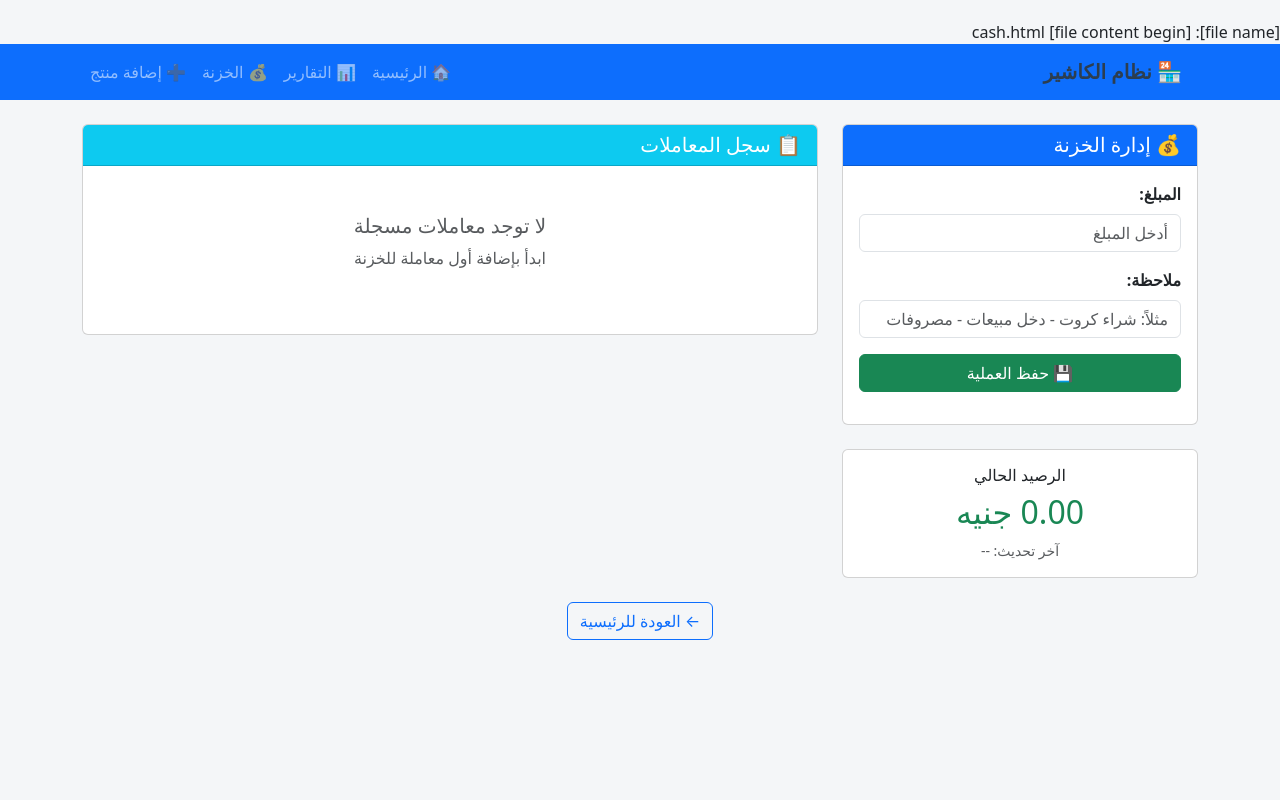
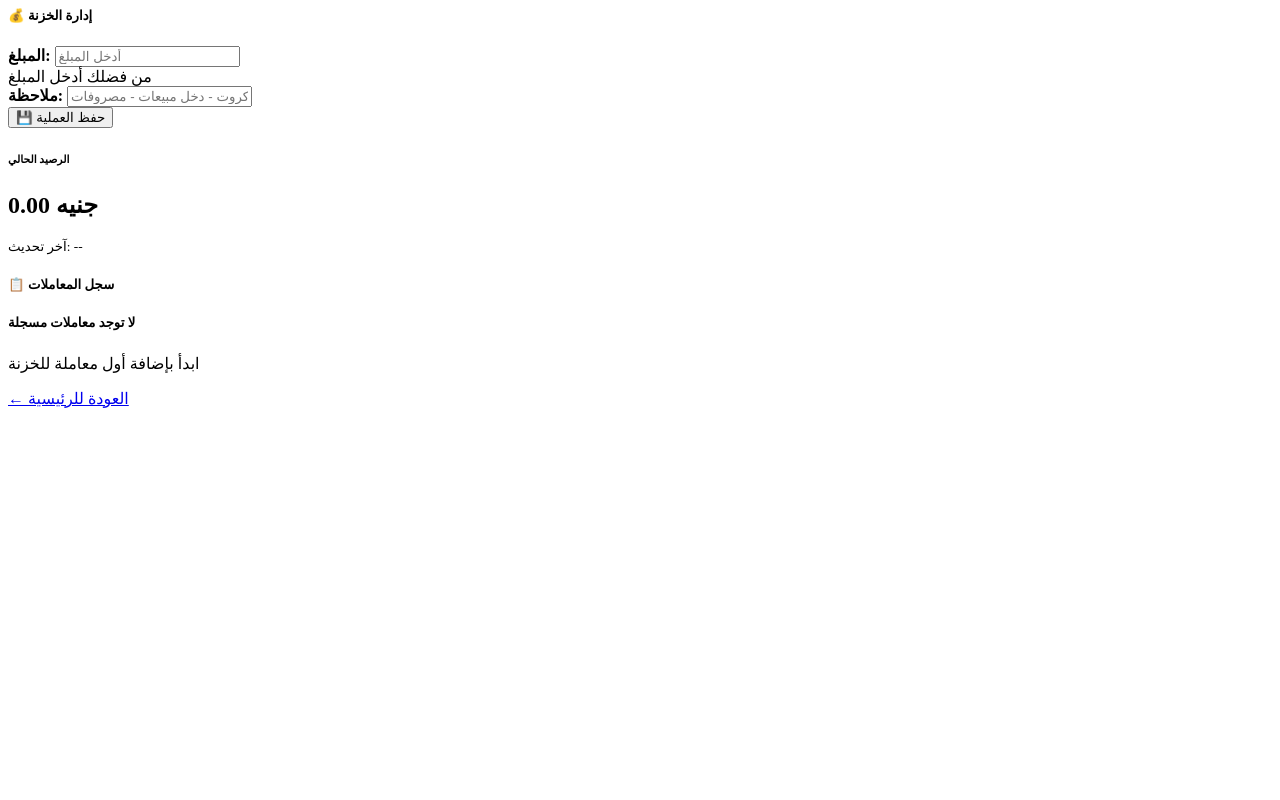
Before and after one commit to msayed20089/mobile-shop-web, a Flask app: page /cash in a window 1280 px wide. Run offline with Flask 3, Linux system fonts and the light colour scheme; data that the repository does not hold is empty.

Commit message:
Update cash.html

```diff
--- a/templates/cash.html
+++ b/templates/cash.html
@@ -1,7 +1,4 @@
-[file name]: cash.html
-[file content begin]
-{% extends "base.html" %}
-{% block content %}
+
 <div class="row">
   <div class="col-md-4">
     <div class="card mb-4">
@@ -118,5 +115,3 @@
   });
 })();
 </script>
-{% endblock %}
-[file content end]
```
